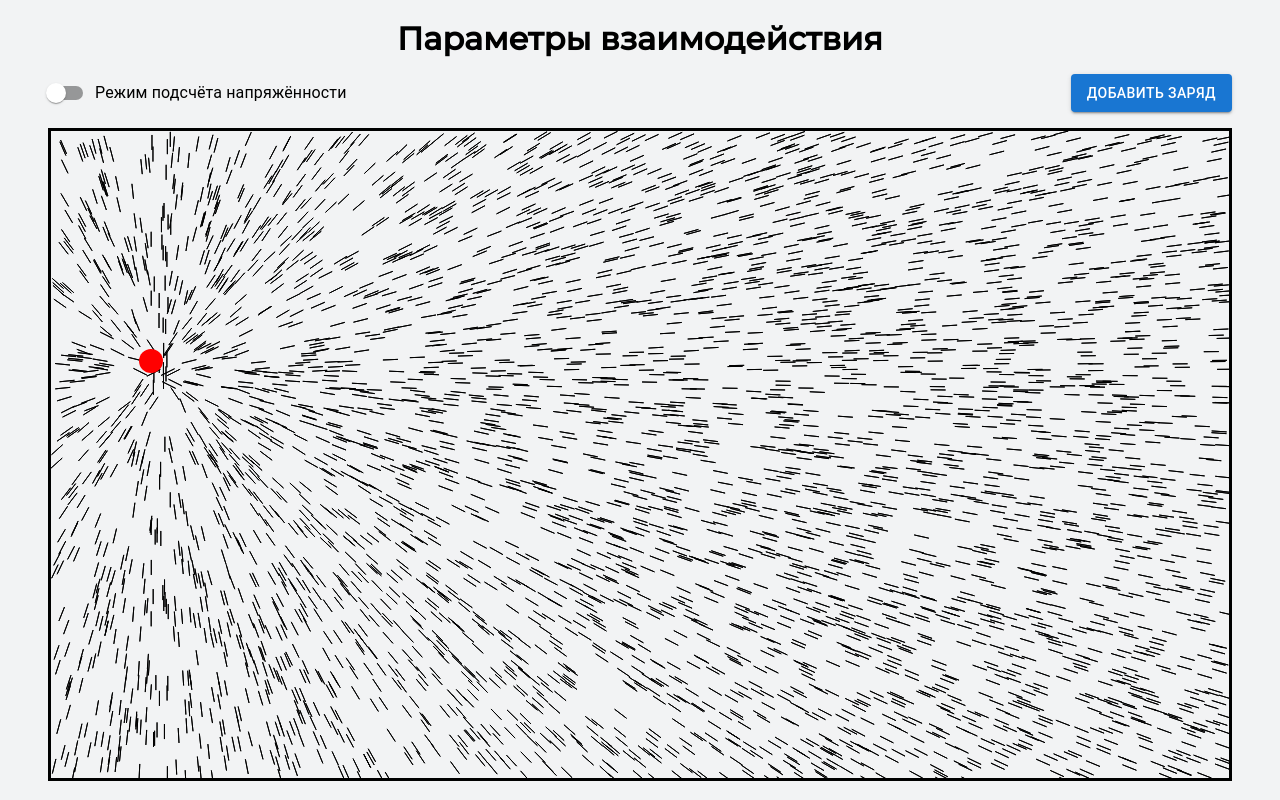
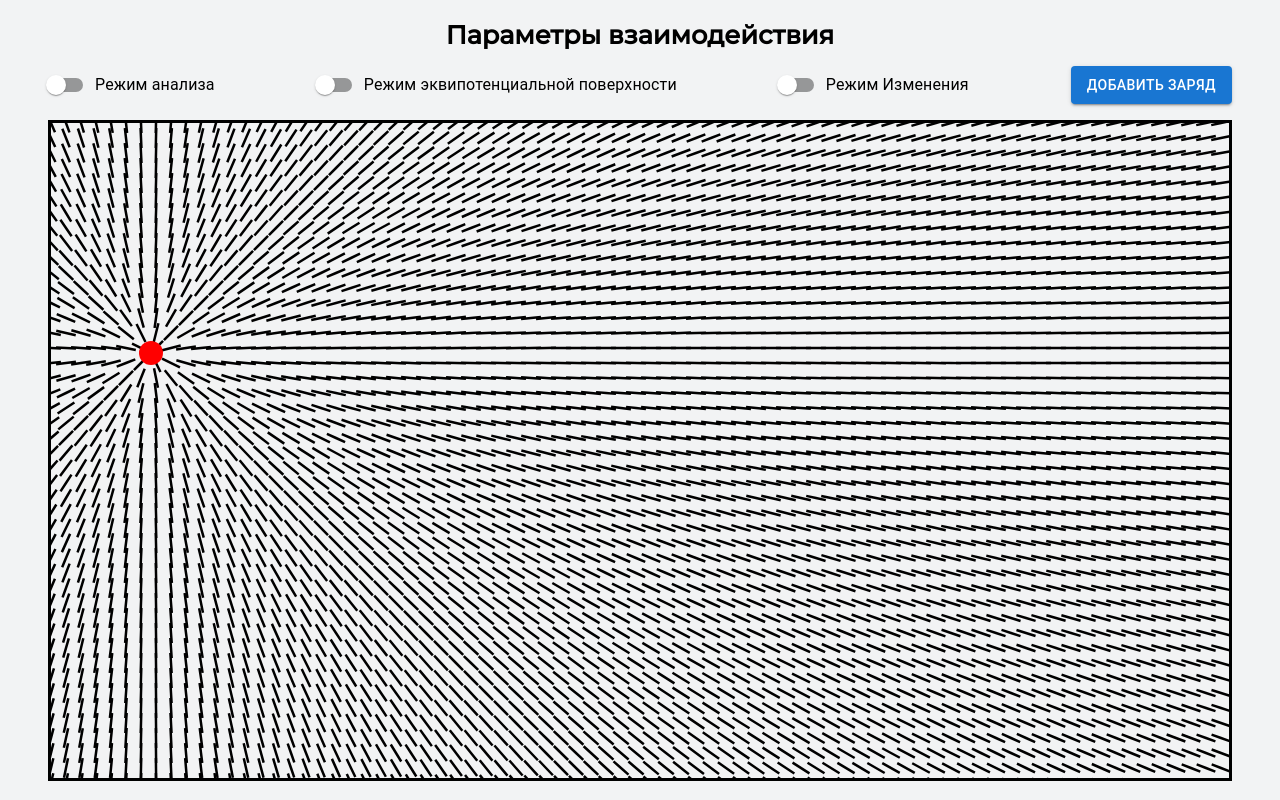
Before and after one commit to masadf/phys-project, a React (Create React App) app: page / in a window 1280 px wide. Built offline with nearby package versions, Linux system fonts and the light colour scheme.

Commit message:
last version with equipotncial lines and refactor options

```diff
--- a/src/App.jsx
+++ b/src/App.jsx
@@ -8,6 +8,8 @@ const App = () => {
     const [isNeedToUpdate, setNeedToUpdate] = useState(false);
     const [isNeedToUpdatePoints, setNeedToUpdatePoints] = useState(false);
     const [tensionMode, setTensionMode] = useState(false);
+    const [equipotentialSurfaces, setEquipotentialSurfaces] = useState(false);
+    const [changeMode, setChangeMode] = useState(false);
     const [anchor, setAnchor] = useState({
         view: null,
         x: null,
@@ -33,17 +35,26 @@ const App = () => {
         canvas.height = height;
 
         ctx.clearRect(0, 0, width, height)
-        for (let i = 0; i < 4000; i++) {
+        for (let i = 0; i < height / res; i++) {
+            for (let j = 0; j < width / res; j++) {
                 ctx.beginPath();
-            let x = Math.random() * width;
+                let x = j * res;
                 let xf = Math.floor(x / (res));
-            let y = Math.random() * height;
+                let y = i * res;
                 let yf = Math.floor(y / (res));
 
                 ctx.moveTo(x, y)
+                ctx.lineWidth = 2.5
+                if (equipotentialSurfaces) {
+                    ctx.lineTo(x + gridY[yf][xf], y + gridX[yf][xf]);
+                    ctx.lineTo(x - gridY[yf][xf], y - gridX[yf][xf]);
+                } else {
                     ctx.lineTo(x + gridX[yf][xf], y + gridY[yf][xf]);
+                    ctx.lineTo(x - gridX[yf][xf], y - gridY[yf][xf]);
+                }
                 ctx.closePath()
                 ctx.stroke()
+            }
         }
     }
 
@@ -51,7 +62,7 @@ const App = () => {
         drawLines(points);
         setNeedToUpdate(false);
         setNeedToUpdatePoints(false);
-    }, [isNeedToUpdate, points])
+    }, [isNeedToUpdate, points, equipotentialSurfaces])
 
     return (
         <div className="wrapper">
@@ -59,9 +70,16 @@ const App = () => {
                 <h1>Параметры взаимодействия</h1>
             </div>
             <div className="charge-options">
-                <FormControlLabel label={"Режим подсчёта напряжённости"}
+                <FormControlLabel label={"Режим анализа"}
                                   control={<Switch checked={tensionMode}
                                                    onChange={() => setTensionMode(!tensionMode)}/>}/>
+                <FormControlLabel
+                    label={"Режим эквипотенциальной поверхности"}
+                    control={<Switch checked={equipotentialSurfaces}
+                                     onChange={() => setEquipotentialSurfaces(!equipotentialSurfaces)}/>}/>
+                <FormControlLabel label={"Режим Изменения"}
+                                  control={<Switch checked={changeMode}
+                                                   onChange={() => setChangeMode(!changeMode)}/>}/>
                 <Button variant="contained" onClick={() => {
                     if (tensionMode || isNeedToUpdate) return;
                     points.push({x: 50, y: 50, charge: 100});
@@ -74,7 +92,7 @@ const App = () => {
                 <Popover anchorEl={anchor?.view} open={Boolean(anchor?.view)}
                          onClose={() => setAnchor(null)}>
                     <div className="popover">
-                        Напряженность: {calculateTensionInPoint(points, anchor?.x, anchor?.y)} Н/Кл
+                        Напряженность: {Math.round(calculateTensionInPoint(points, anchor?.x, anchor?.y) * 10000) / 10000.0} Н/Кл
                     </div>
                 </Popover>
                 <canvas id="cnvs"></canvas>
@@ -85,6 +103,7 @@ const App = () => {
                     return <Charge key={index}
                                    index={index}
                                    isNeedToUpdate={isNeedToUpdate}
+                                   changeMode={changeMode}
                                    tensionMode={tensionMode}
                                    setCharge={(charge) => {
                                        if (isNeedToUpdate) return;
--- a/src/calculating/electrics.js
+++ b/src/calculating/electrics.js
@@ -1,4 +1,4 @@
-export const res = 20;
+export const res = 15;
 
 export function vectorGrid(chargeWindowId, points) {
     let grid_X = [];
@@ -18,8 +18,8 @@ export function vectorGrid(chargeWindowId, points) {
 
             let EE = Math.sqrt(Ex * Ex + Ey * Ey);
 
-            let deltax = 15 * Ex / EE;
-            let deltay = 15 * Ey / EE;
+            let deltax = 10 * Ex / EE;
+            let deltay = 10 * Ey / EE;
 
             if (grid_X[i] === undefined) {
                 grid_X[i] = [];
--- a/src/components/Charge.jsx
+++ b/src/components/Charge.jsx
@@ -3,7 +3,16 @@ import Draggable from "react-draggable";
 import {Button, Slider, TextField} from "@mui/material";
 import {useState} from "react";
 
-export const Charge = ({index, setCoordinates, deleteMe, setCharge, point, tensionMode, isNeedToUpdate}) => {
+export const Charge = ({
+                           index,
+                           setCoordinates,
+                           deleteMe,
+                           setCharge,
+                           point,
+                           tensionMode,
+                           isNeedToUpdate,
+                           changeMode
+                       }) => {
     const onDrag = (e) => {
         let chargeWindow = document.getElementById("chargeWindow");
         setCoordinates(e.target.getBoundingClientRect().x - chargeWindow.getBoundingClientRect().x, e.target.getBoundingClientRect().y - chargeWindow.getBoundingClientRect().y);
@@ -13,11 +22,11 @@ export const Charge = ({index, setCoordinates, deleteMe, setCharge, point, tensi
 
     return (
         <div className="draggable-wrapper" style={tensionMode ? {pointerEvents: "none"} : {pointerEvents: "all"}}
-             onDoubleClick={() => !modal && setModal(true)}>
+             onClick={() => changeMode && !modal && setModal(true)}>
             <Draggable tyle={{
                 top: point.y,
                 left: point.x
-            }} onStop={(e) => onDrag(e)}
+            }} disabled={changeMode} onStop={(e) => onDrag(e)}
                        defaultPosition={{x: point.x, y: point.y}}>
                 <div className={"charge-wrapper"}>
                     <div className="charge"
--- a/src/components/charge.scss
+++ b/src/components/charge.scss
@@ -35,6 +35,10 @@
     background-color: #fff;
     border-radius: 1rem;
 
+    @media (max-width: 980px) {
+      width: 90vw;
+    }
+
     h1 {
       text-align: center;
       padding-bottom: 1rem;
--- a/src/index.scss
+++ b/src/index.scss
@@ -17,6 +17,14 @@ html {
   height: 100vh;
   grid-template-rows: auto auto 1fr;
   gap: 1rem;
+
+  @media (max-width: 520px) {
+    padding: 1.2rem 1.5rem;
+  }
+
+  .charge-values {
+    font-size: .8rem;
+  }
 
   .add-charge {
     position: absolute;
@@ -40,6 +48,16 @@ html {
     display: grid;
     grid-auto-flow: column;
     justify-content: space-between;
+    @media (max-width: 1200px) {
+      gap: 1rem;
+      grid-template-columns: 1fr 1fr;
+      grid-auto-flow: row;
+    }
+    @media (max-width: 520px) {
+      gap: 1rem;
+      grid-template-columns: 1fr;
+      grid-auto-flow: row;
+    }
   }
 
   .charge-window {
```
Lines whose indentation alone changed are shown as unchanged.
